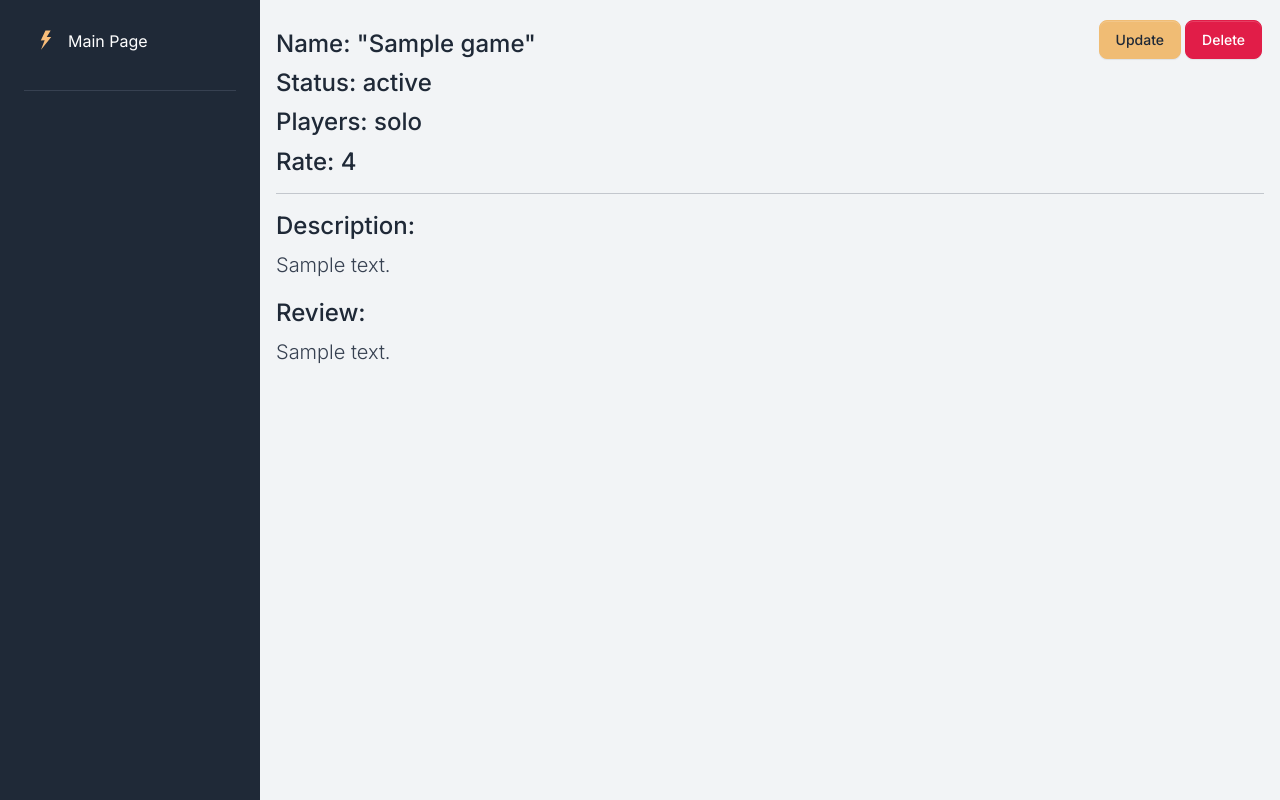
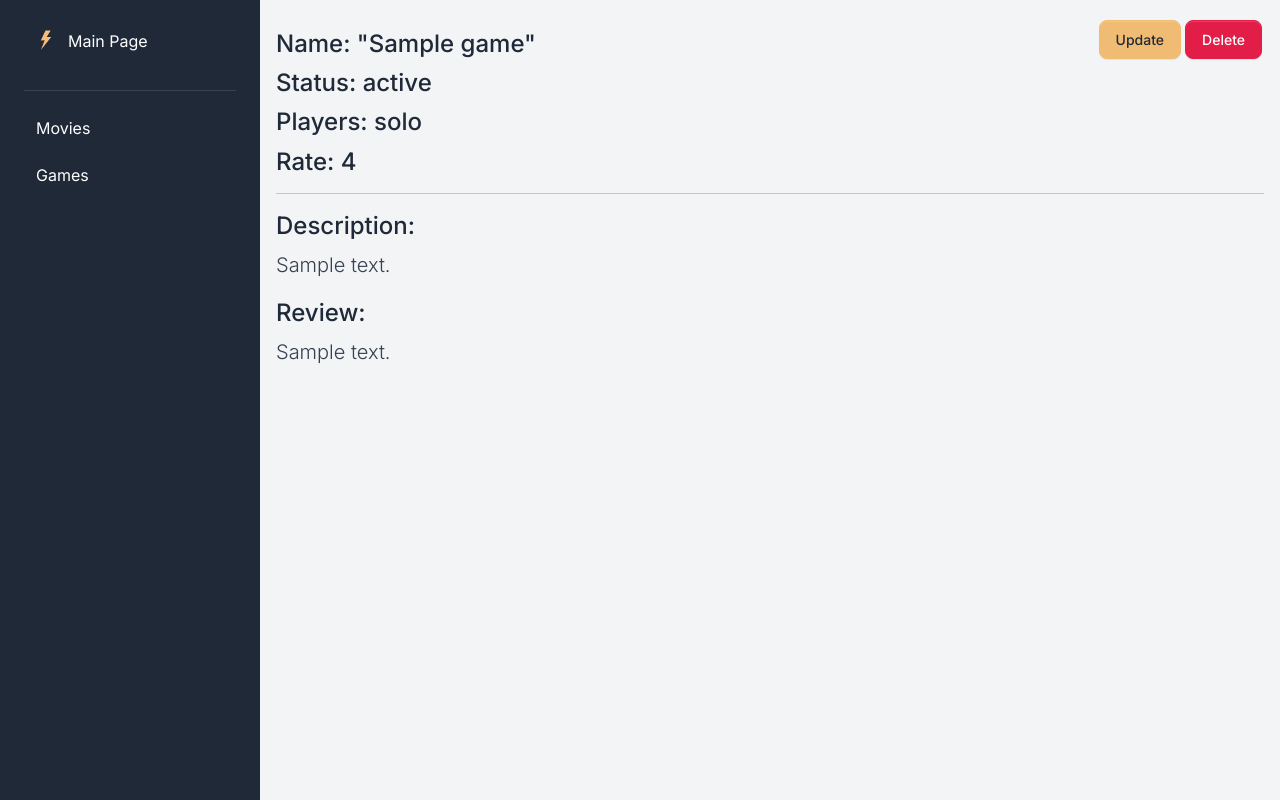
Before and after one commit to netherhouse/Afina, a Django app: page /games/1/ in a window 1280 px wide. Run offline with Django 5.2, Linux system fonts and the light colour scheme; tables that the repository leaves empty hold one stand-in row (values such as "Sample post"); some libraries are stand-ins or nearby versions.

Commit message:
add 'Games' and 'Movies' links to sidebar

```diff
--- a/templates/includes/sidebar.html
+++ b/templates/includes/sidebar.html
@@ -36,6 +36,16 @@
           <span class="mt-1 ms-1 sidebar-text">Main Page</span>
         </a>
       <li role="separator" class="dropdown-divider mt-4 mb-3 border-gray-700"></li>
+      <li class="nav-item">
+        <a href="{% url 'lists:movie-list' %}" class="nav-link">
+          <span class="sidebar-text">Movies</span>
+        </a>
+      </li>
+      <li class="nav-item">
+        <a href="{% url 'lists:game-list' %}" class="nav-link">
+          <span class="sidebar-text">Games</span>
+        </a>
+      </li>
     </ul>
   </div>
 </nav>
```
